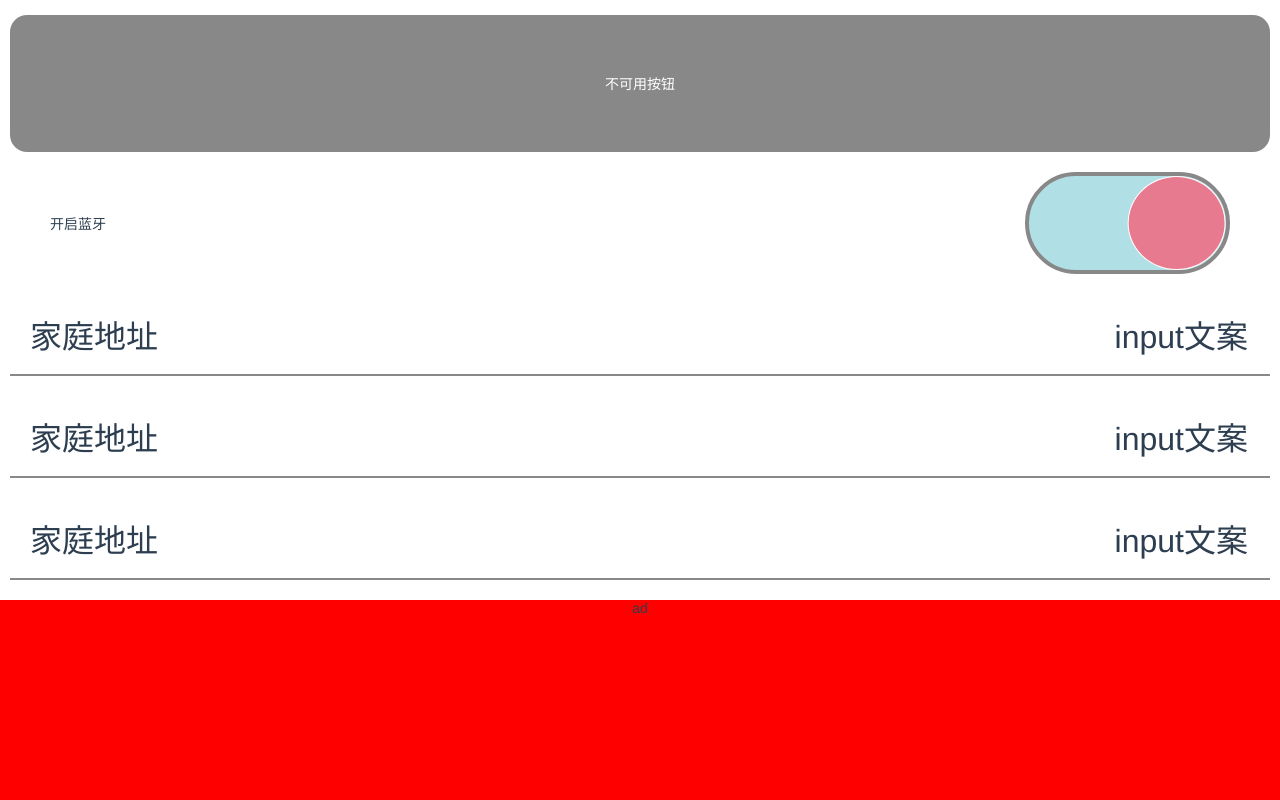
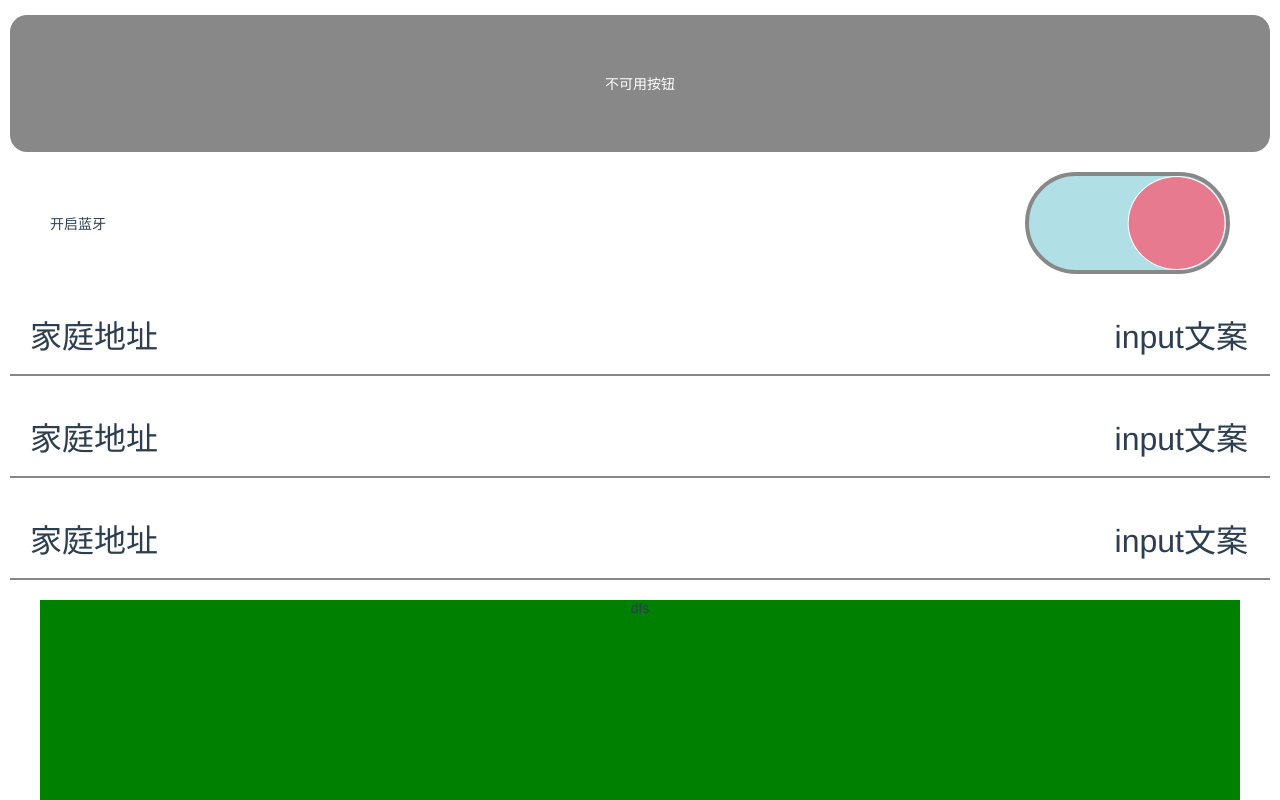
Before and after one commit to Gaoyuqian/notebook, a Vue app in the folder vuetest/: page /#/test in a window 1280 px wide. Shown: the part 298-1098 px from the top of the page. Built offline with nearby package versions, Linux system fonts and the light colour scheme; what vue-resource would draw is missing.

Commit message:
autoloop

```diff
--- a/vuetest/src/Venus/components/slide.vue
+++ b/vuetest/src/Venus/components/slide.vue
@@ -21,7 +21,8 @@
       end: { endX: "", endY: "" },
       distance: 0,
       distanceCopy: 0,
-      index: 1
+      index: 1,
+      timeout: ""
     };
   },
   methods: {
@@ -31,15 +32,6 @@
       this.distance = this.distanceCopy = -this.windowWidth;
       this.animation(-this.windowWidth);
       this.$refs.item.addEventListener("touchstart", this.touchstart);
-      this.$refs.item.addEventListener("transitionend", e => {
-        if (this.index === 0 || this.index === this.length - 1) {
-          console.log("animationend");
-          this.looping();
-        }
-        this.index = -parseInt(this.distance / this.windowWidth);
-        //回传给父组件 当前index值 用于父组件获取事件
-        console.log(`第${this.index}个`);
-      });
     },
     setWidth(dom, width) {
       if (Object.prototype.toString.call(dom) === "[object HTMLDivElement]") {
@@ -50,18 +42,37 @@
         }
       }
     },
+    getWidth(dom) {
+      return dom.clientWidth;
+    },
+    transitionend(evt) {
+      if (this.index <= 0 || this.index >= this.length - 1) {
+        console.log("animationend");
+        this.looping();
+      }
+      this.index = -parseInt(this.distance / this.windowWidth);
+      //回传给父组件 当前index值 用于父组件获取事件
+      console.log(`第${this.index}个`, this.distanceCopy);
+    },
+
     touchstart(evt) {
       this.end.endX = evt.changedTouches[0].clientX;
+      clearTimeout(this.timeout);
+      this.timeout = "";
       this.$refs.item.addEventListener("touchmove", this.touchmove);
+      this.$refs.item.addEventListener("transitionend", this.transitionend);
       evt && evt.preventDefault() && evt.stopPropagation();
     },
     touchend(evt) {
       //负责校对位置
       console.log("end");
       this.$refs.item.removeEventListener("touchmove", this.touchmove);
-      this.hack(this.distance);
+      if (!this.timeout) {
+        this.hack(this.distance);
+      }
       this.index = -parseInt(this.distance / this.windowWidth);
       evt && evt.preventDefault() && evt.stopPropagation();
+      this.createTimeout(3000);
     },
     touchmove(evt) {
       console.log("move");
@@ -82,6 +93,7 @@
       console.log("animation");
       const $item = this.$refs.item;
       this.distance = distance;
+      console.log(this.distance);
       $item.style.transform = `translateX(${distance}px)`;
       $item.style.transitionProperty = `transform`;
       $item.style.transitionTimingFunction = `cubic-bezier(0.165, 0.84, 0.44, 1)`;
@@ -90,6 +102,7 @@
       } else {
         $item.style.transitionDuration = `${time}s`;
       }
+      // this.distanceCopy = this.distance;
     },
     over(x, dom) {
       //判断是否出界
@@ -101,12 +114,12 @@
     },
     looping(offset = 0) {
       // 负责将出界的滑动 重新定位到对应的index上
-      if (this.index === 0) {
+      if (this.index <= 0) {
         console.log("左划出界,即将开始修正");
         this.animation((-this.windowWidth + offset) * 3, 0);
         this.distanceCopy = this.distance;
       }
-      if (this.index === this.length - 1) {
+      if (this.index >= this.length - 1) {
         this.animation((-this.windowWidth + offset) * 1, 0);
         this.distanceCopy = this.distance;
         console.log("右划出界,即将开始修正");
@@ -138,6 +151,7 @@
         (this.distanceCopy - this.distance) * P <
         -(this.windowWidth * basic)
       ) {
+        console.log(this.distanceCopy, P * this.windowWidth, "copy");
         this.distance = this.distanceCopy + P * this.windowWidth;
         this.animation(this.distance, 0.2);
         console.log("正常左滑");
@@ -145,6 +159,22 @@
         this.distance = this.distanceCopy;
         this.animation(this.distance, 0.2);
       }
+    },
+    createTimeout(time) {
+      const animaTime = 1;
+      this.$refs.item.removeEventListener("touchmove", this.touchmove);
+      this.$refs.item.removeEventListener("touchend", this.touchend);
+      this.$refs.item.removeEventListener("transitionend", this.transitionend);
+      this.timeout = setTimeout(() => {
+        this.animation(this.distance - this.windowWidth, animaTime);
+        this.distanceCopy = this.distance;
+        this.index = -parseInt(this.distance / this.windowWidth);
+        setTimeout(() => {
+          this.transitionend();
+        }, animaTime * 1000);
+        clearTimeout(this.timeout);
+        this.createTimeout(3000);
+      }, time);
     }
   },
   //开发日志
@@ -167,7 +197,7 @@
   ------------------
     2.11 beta3 解决循环出界问题  准备添加autoloop功能
 
-    beta4 准备添加autoloop功能
+    2.22 beta4 准备添加autoloop功能
     beta5 动态控制轮播元素
     beta6 解决item事件在父组件中的监听问题
     *********额外的函数 新建一个单例定时器  remove掉所有的触发事件  固定移动到相应的distance
@@ -183,6 +213,7 @@
     this.windowWidth = this.$refs.box.clientWidth;
     this.length = this.$refs.item.children.length; //改成 props中data的长度
     this.init();
+    this.createTimeout(3000);
   }
 };
 </script>
@@ -196,7 +227,7 @@
   overflow-x: hidden;
 }
 .v-slide {
-  //   padding: 0 40px;
+  padding: 0 40px;
 }
 
 .slide-pannel {
```
